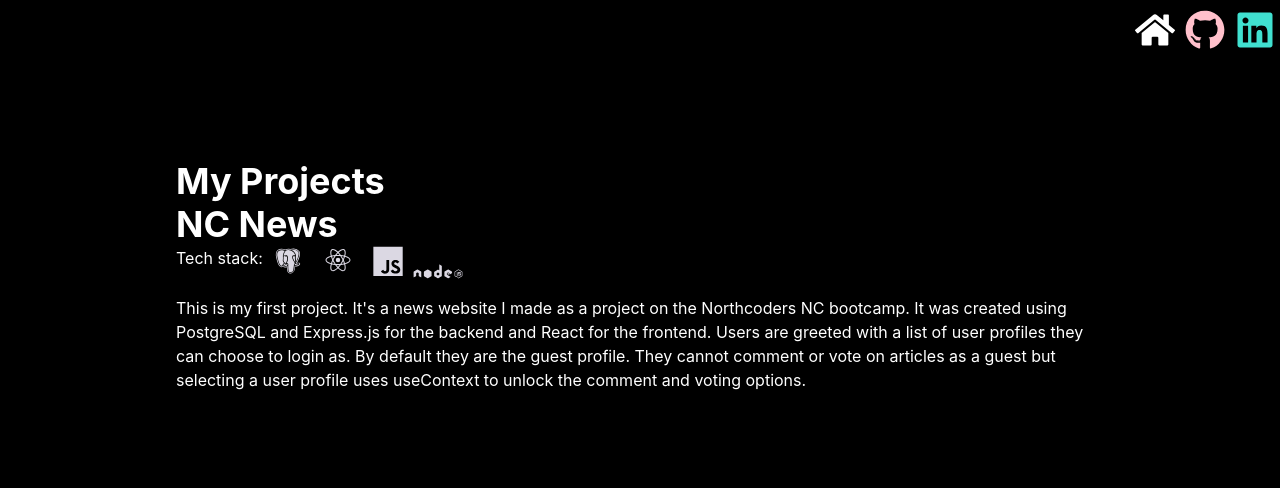
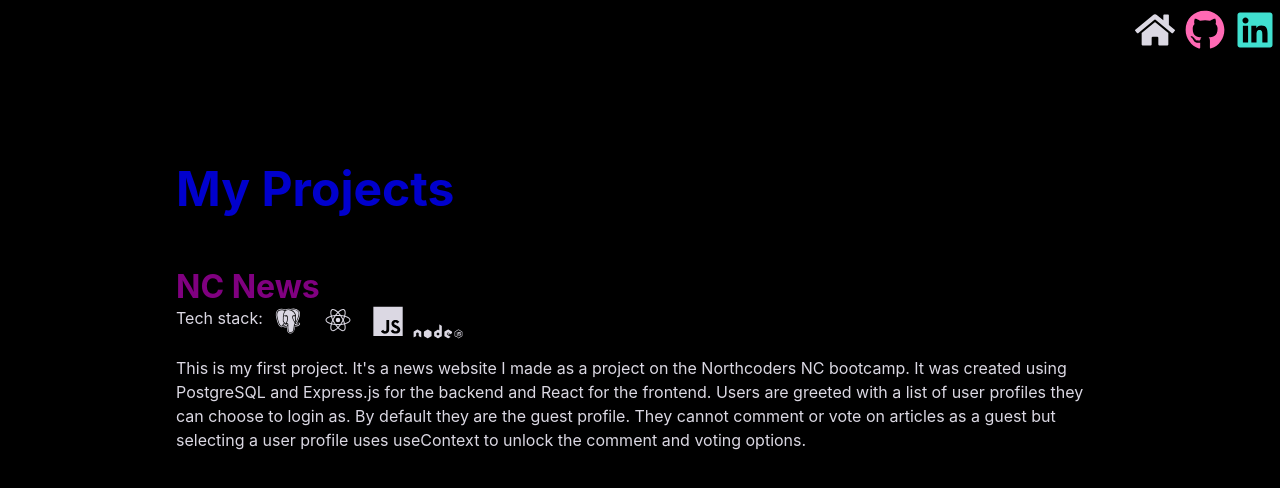
Before and after one commit to BTMurph0/portfolio, a React (Vite) app in the folder my-portfolio/: page /projects in a window 1280 px wide. Shown: the top 488 px of the page. Built offline with nearby package versions, Linux system fonts and the light colour scheme.

Commit message:
added link to nc news

```diff
--- a/my-portfolio/index.html
+++ b/my-portfolio/index.html
@@ -5,7 +5,7 @@
     <link rel="icon" type="image/svg+xml" href="/vite.svg" />
     <link rel="stylesheet" href="index.css" />
     <meta name="viewport" content="width=device-width, initial-scale=1.0" />
-    <title>Vite + React</title>
+    <title>Barry Murphy</title>
   </head>
   <body>
     <div id="root"></div>
--- a/my-portfolio/src/components/NavBar.jsx
+++ b/my-portfolio/src/components/NavBar.jsx
@@ -13,14 +13,14 @@ export function NavBar() {
     <Flex py="10px" as="nav" bg="black">
       <Spacer></Spacer>
       <ReactRouterLink to="/">
-        <IconButton cursor="pointer" mx="5px" bg="black" color="white" as={FaHome}/>
+        <IconButton cursor="pointer" mx="5px" bg="black" color="#DBD8E3" as={FaHome}/>
       </ReactRouterLink>
       <ChakraLink href="https://github.com/BTMurph0" isExternal>
         <IconButton
           cursor="pointer"
           mx="5px"
           bg="black"
-          color="pink"
+          color="hotpink"
           as={FaGithub}
         />
       </ChakraLink>
--- a/my-portfolio/src/components/ProjectsLink.jsx
+++ b/my-portfolio/src/components/ProjectsLink.jsx
@@ -4,11 +4,11 @@ import { Link } from "react-router-dom";
 export function ProjectsLink() {
   return (
     <>
-      <Center paddingTop="20px">
+
         <Link to="projects">
-        <Button bg="purple" color="white" >My Projects</Button>
+        <Button marginTop="30px" bg="purple" color="white" >My Projects</Button>
         </Link>
-      </Center>
+
     </>
   );
 }
--- a/my-portfolio/src/pages/Dashboard.jsx
+++ b/my-portfolio/src/pages/Dashboard.jsx
@@ -5,11 +5,12 @@ export function Dashboard() {
   return (
     <>
       <Container mt="100px" maxWidth="960px">
-        <Heading>Barry Murphy</Heading>
-        <Heading as="h3">Software Developer</Heading>
-        <Text>Welcome to my portfolio site!</Text>
+        <Heading fontSize="3rem" color="#DBD8E3">Barry Murphy</Heading>
+        <Heading fontSize="3rem" color="#DBD8E3" as="h3">Software Developer</Heading>
+        <Text fontSize="2rem" marginTop="20px" color="#DBD8E3">Welcome to my portfolio site! Click below to see my projects.</Text>
+        <ProjectsLink />
       </Container>
-      <ProjectsLink />
+
     </>
   );
 }
--- a/my-portfolio/src/pages/Projects.jsx
+++ b/my-portfolio/src/pages/Projects.jsx
@@ -1,21 +1,23 @@
-import { Box, Container, Flex, Heading, Icon, Text } from "@chakra-ui/react";
+import { Link as ChakraLink, Box, Container, Flex, Heading, Icon, Text } from "@chakra-ui/react";
 import { BiLogoPostgresql, BiLogoReact } from "react-icons/bi";
 import { DiNodejs, DiJsBadge } from "react-icons/di";
 
 export function Projects() {
   return (
     <Container mt="100px" maxWidth="960px">
-      <Heading>My Projects</Heading>
+      <Heading mb="50px" color="mediumblue" fontSize="3rem">My Projects</Heading>
       <Box>
-        <Heading as="h3">NC News</Heading>
+        <ChakraLink href="https://resilient-alpaca-fd5bf3.netlify.app/" isExternal>
+        <Heading color="purple" fontSize="2rem" as="h3">NC News</Heading>
+        </ChakraLink>
         <Flex>
-          <Text>Tech stack:</Text>
+          <Text color="#DBD8E3">Tech stack:</Text>
           <Icon color="#DBD8E3" w="50px" h="30px" as={BiLogoPostgresql} />
           <Icon color="#DBD8E3" w="50px" h="30px" as={BiLogoReact} />
           <Icon color="#DBD8E3" w="50px" h="30px" as={DiJsBadge} />
           <Icon color="#DBD8E3" w="50px" h="50px" as={DiNodejs} />
         </Flex>
-        <Text>
+        <Text color="#DBD8E3">
           This is my first project. It's a news website I made as a project on
           the Northcoders NC bootcamp. It was created using PostgreSQL and
           Express.js for the backend and React for the frontend. Users are
```
Also changed, not shown: my-portfolio/src/components/ContactForm.jsx (added), my-portfolio/src/pages/Contact.jsx (added), 1 other file (tests, documents, lock files or other folders).
